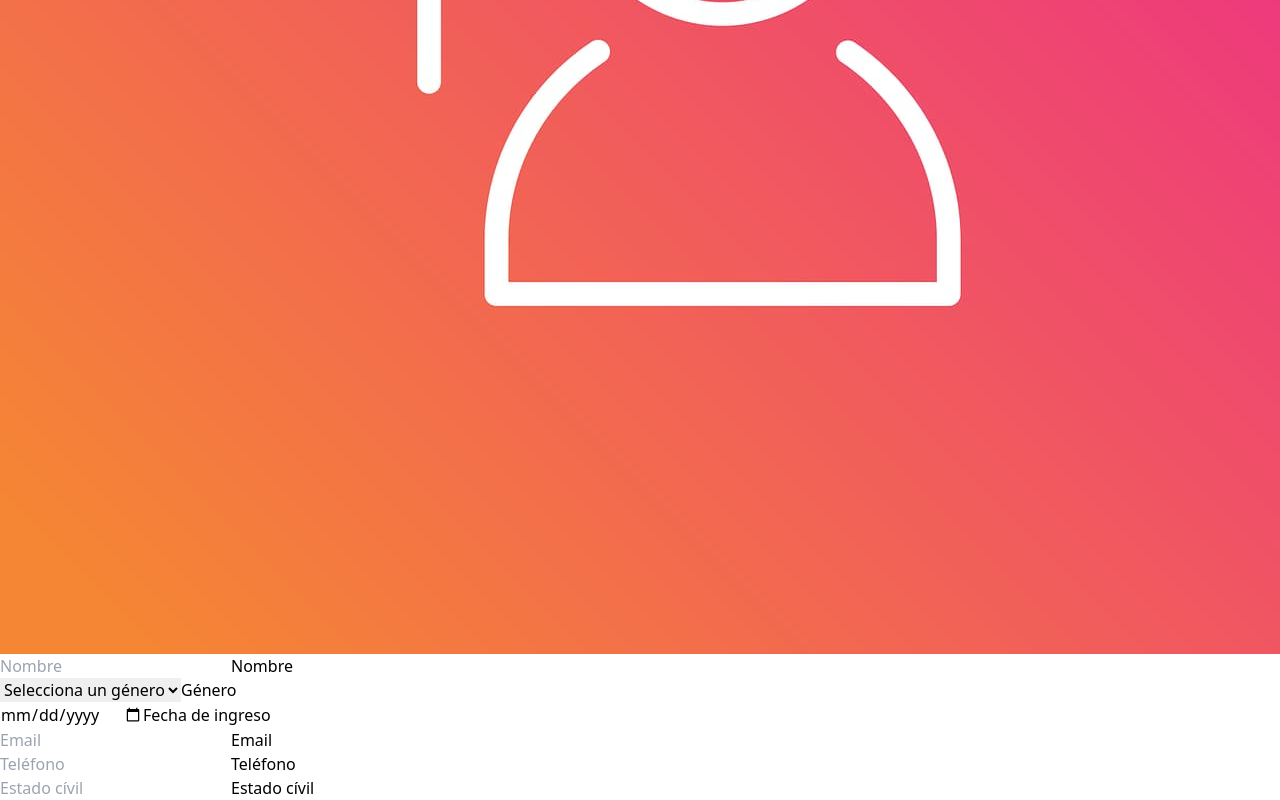
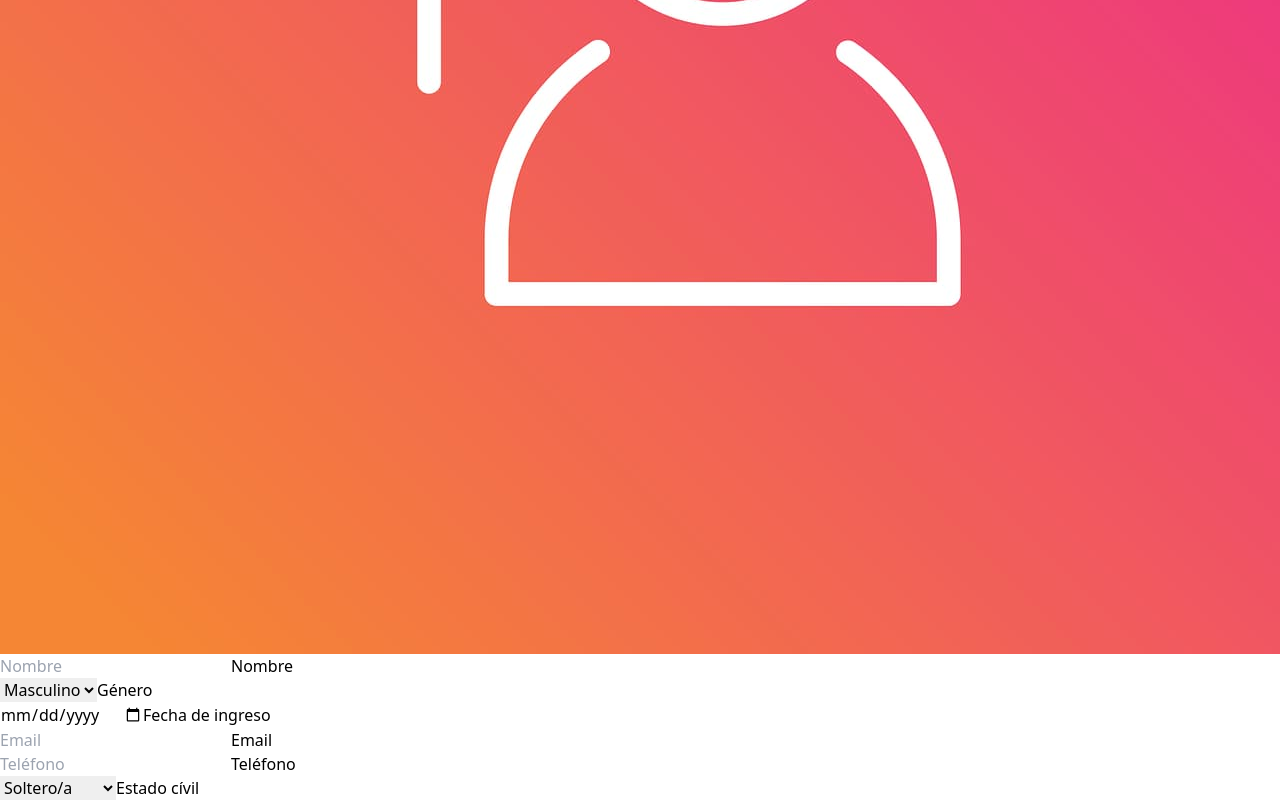
Before and after one commit to iam-leo/ABM-Empleados, an Angular app: page /add in a window 1280 px wide. Shown: the part 674-1474 px from the top of the page. Built offline with nearby package versions, Linux system fonts and the light colour scheme.

Commit message:
fix: form structure and styles

```diff
--- a/src/app/components/add-edit-employee/add-edit-employee.component.html
+++ b/src/app/components/add-edit-employee/add-edit-employee.component.html
@@ -10,15 +10,13 @@
         <div class="w-full">
             <form>
                 <div class="relative z-0 w-full mb-6 group">
-                    <input type="text" name="nombre" id="floating_email" class="block py-2.5 px-0 w-full text-lg bg-transparent text-orange-400 border-0 border-b-2 appearance-nonetext-white border-gray-600 focus:border-orange-400 focus:outline-none focus:ring-0 peer placeholder:text-orange-400/50" placeholder="Nombre" required />
+                    <input type="text" name="nombre" id="floating_email" class="block py-2.5 px-0 w-full text-lg bg-transparent text-orange-400 border-0 border-b-2 appearance-nonetext-white border-gray-600 focus:border-orange-400 focus:outline-none focus:ring-0 peer placeholder:text-orange-400" placeholder="Nombre" required />
                     <label for="nombre" class="peer-focus:font-medium absolute text-smtext-gray-400 duration-300 transform -translate-y-6 scale-75 top-3 -z-10 origin-[0] peer-focus:start-0 rtl:peer-focus:translate-x-1/4 rtl:peer-focus:left-auto peer-focus:text-orange-600 peer-placeholder-shown:scale-100 peer-placeholder-shown:translate-y-0 peer-focus:scale-75 peer-focus:-translate-y-6">Nombre</label>
                 </div>
 
                 <div class="relative z-0 w-full mb-6 group">
                     <select name="genero" class="block py-2.5 px-0 w-full text-lg bg-transparent text-orange-400 border-0 border-b-2 appearance-nonetext-white border-gray-600 focus:border-orange-400 focus:outline-none focus:ring-0 peer" required>
-                        <option selected disabled class="bg-slate-950">Selecciona un género</option>
-                        <option value="masculino" class="bg-slate-950">Masculino</option>
-                        <option value="femenino" class="bg-slate-950">Femenino</option>
+                        <option *ngFor="let genre of genres" [value]="genre" class="bg-slate-950">{{ genre }}</option>
                     </select>
                     <label for="Género" class="peer-focus:font-medium absolute text-smtext-gray-400 duration-300 transform -translate-y-6 scale-75 top-3 -z-10 origin-[0] peer-focus:start-0 rtl:peer-focus:translate-x-1/4 rtl:peer-focus:left-auto peer-focus:text-orange-600 peer-placeholder-shown:scale-100 peer-placeholder-shown:translate-y-0 peer-focus:scale-75 peer-focus:-translate-y-6">Género</label>
                 </div>
@@ -29,18 +27,23 @@
                 </div>
 
                 <div class="relative z-0 w-full mb-6 group">
-                    <input type="email" name="email" id="floating_email" class="block py-2.5 px-0 w-full text-lg bg-transparent text-orange-400 border-0 border-b-2 appearance-nonetext-white border-gray-600 focus:border-orange-400 focus:outline-none focus:ring-0 peer placeholder:text-orange-400/50" placeholder="Email" required />
+                    <input type="email" name="email" id="floating_email" class="block py-2.5 px-0 w-full text-lg bg-transparent text-orange-400 border-0 border-b-2 appearance-nonetext-white border-gray-600 focus:border-orange-400 focus:outline-none focus:ring-0 peer placeholder:text-orange-400" placeholder="Email" required />
                     <label for="email" class="peer-focus:font-medium absolute text-smtext-gray-400 duration-300 transform -translate-y-6 scale-75 top-3 -z-10 origin-[0] peer-focus:start-0 rtl:peer-focus:translate-x-1/4 rtl:peer-focus:left-auto peer-focus:text-orange-600 peer-placeholder-shown:scale-100 peer-placeholder-shown:translate-y-0 peer-focus:scale-75 peer-focus:-translate-y-6">Email</label>
                 </div>
 
                 <div class="relative z-0 w-full mb-6 group">
-                    <input type="text" name="telefono" id="floating_email" class="block py-2.5 px-0 w-full text-lg bg-transparent text-orange-400 border-0 border-b-2 appearance-nonetext-white border-gray-600 focus:border-orange-400 focus:outline-none focus:ring-0 peer placeholder:text-orange-400/50" placeholder="Teléfono" required />
+                    <input type="text" name="telefono" id="floating_email" class="block py-2.5 px-0 w-full text-lg bg-transparent text-orange-400 border-0 border-b-2 appearance-nonetext-white border-gray-600 focus:border-orange-400 focus:outline-none focus:ring-0 peer placeholder:text-orange-400" placeholder="Teléfono" required />
                     <label for="telefono" class="peer-focus:font-medium absolute text-smtext-gray-400 duration-300 transform -translate-y-6 scale-75 top-3 -z-10 origin-[0] peer-focus:start-0 rtl:peer-focus:translate-x-1/4 rtl:peer-focus:left-auto peer-focus:text-orange-600 peer-placeholder-shown:scale-100 peer-placeholder-shown:translate-y-0 peer-focus:scale-75 peer-focus:-translate-y-6">Teléfono</label>
                 </div>
 
                 <div class="relative z-0 w-full mb-6 group">
-                    <input type="text" name="estado-civil" id="floating_email" class="block py-2.5 px-0 w-full text-lg bg-transparent text-orange-400 border-0 border-b-2 appearance-nonetext-white border-gray-600 focus:border-orange-400 focus:outline-none focus:ring-0 peer placeholder:text-orange-400/50" placeholder="Estado cívil" required />
-                    <label for="estado-civil" class="peer-focus:font-medium absolute text-smtext-gray-400 duration-300 transform -translate-y-6 scale-75 top-3 -z-10 origin-[0] peer-focus:start-0 rtl:peer-focus:translate-x-1/4 rtl:peer-focus:left-auto peer-focus:text-orange-600 peer-placeholder-shown:scale-100 peer-placeholder-shown:translate-y-0 peer-focus:scale-75 peer-focus:-translate-y-6">Estado cívil</label>
+                    <select name="genero" class="block py-2.5 px-0 w-full text-lg bg-transparent text-orange-400 border-0 border-b-2 appearance-nonetext-white border-gray-600 focus:border-orange-400 focus:outline-none focus:ring-0 peer" required>
+                        <!-- <option selected disabled class="bg-slate-950">Selecciona un estado cívil</option>
+                        <option value="soltero" class="bg-slate-950">Soltero/a</option>
+                        <option value="casado" class="bg-slate-950">Casado/a</option> -->
+                        <option *ngFor="let status of maritalStatus" [value]="status" class="bg-slate-950">{{status}}/a</option>
+                    </select>
+                    <label for="Género" class="peer-focus:font-medium absolute text-smtext-gray-400 duration-300 transform -translate-y-6 scale-75 top-3 -z-10 origin-[0] peer-focus:start-0 rtl:peer-focus:translate-x-1/4 rtl:peer-focus:left-auto peer-focus:text-orange-600 peer-placeholder-shown:scale-100 peer-placeholder-shown:translate-y-0 peer-focus:scale-75 peer-focus:-translate-y-6">Estado cívil</label>
                 </div>
             </form>
         </div>
--- a/src/app/components/add-edit-employee/add-edit-employee.component.ts
+++ b/src/app/components/add-edit-employee/add-edit-employee.component.ts
@@ -6,6 +6,7 @@ import { Component } from '@angular/core';
   styleUrls: ['./add-edit-employee.component.css']
 })
 export class AddEditEmployeeComponent {
-  option = '';
+  genres = ['Masculino', 'Femenino', 'Otro'];
+  maritalStatus = ['Soltero', 'Casado', 'Divorciado'];
 
 }
```
